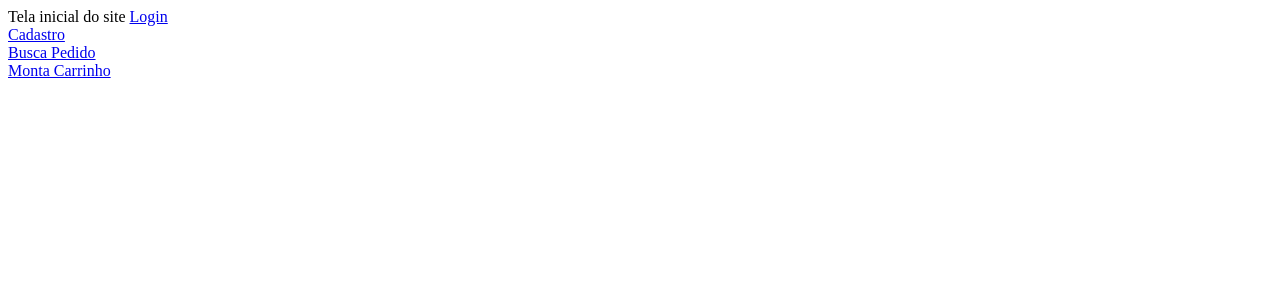
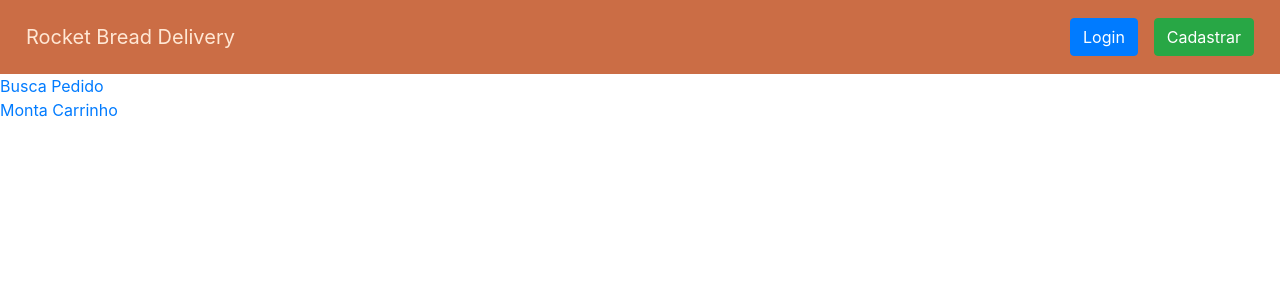
Before and after one commit to erickRochaIP/ROCKET-BREAD-DELIVERY, a PHP site: page / in a window 1280 px wide. Shown: the top 300 px of the page. Run offline with PHP 8.4, Linux system fonts and the light colour scheme.

Commit message:
Adicionar navbar à tela inicial
Usando um include pra, espero, não ter q copiar e colar
em todas as outras telas. Mas melhor ainda seria um
'componente' MVC

```diff
--- a/index.php
+++ b/index.php
@@ -1,16 +1,19 @@
 <!DOCTYPE html>
 <html>
 <head>
-	<title>Rocket Bread Delivery!</title>
+    <title>Rocket Bread Delivery!</title>
+    <link rel="stylesheet" href="style.css">
+    <link rel="stylesheet" href="https://stackpath.bootstrapcdn.com/bootstrap/4.1.1/css/bootstrap.min.css">
 </head>
+
 <body>
-	Tela inicial do site
-	<a href="./login.php">Login</a>
-	<br>
-	<a href="./cadastro.php">Cadastro</a>
-	<br>
-	<a href="./busca_pedido.php">Busca Pedido</a>
-	<br>
-	<a href="./monta_carrinho.php">Monta Carrinho</a>
+
+<?php
+   include('./navbar.html')
+?>
+
+    <a href="./busca_pedido.php">Busca Pedido</a>
+    <br>
+    <a href="./monta_carrinho.php">Monta Carrinho</a>
 </body>
 </html>
--- /dev/null
+++ b/navbar.html
@@ -0,0 +1,7 @@
+<nav class="navbar justify-content-between topo">
+  <a class="navbar-brand topo" href="index.php">Rocket Bread Delivery</a>
+    <form class="form-inline topo">
+        <button class="btn btn-primary my-sm-0" type="button" onClick="location.href='login.php'">Login</button>
+        <button class="btn btn-success my-sm-0 ml-3" type="button" onClick="location.href='cadastro.php'">Cadastrar</button>
+    </form>
+</nav>
--- a/style.css
+++ b/style.css
@@ -1,6 +1,12 @@
+
+body {
+    text-align: center;
+}
+
 .topo{
   overflow: hidden;
   background-color: #cb6d45;
+  color: #FFE7D4;
   padding: 10px 10px;
 }
 
```
